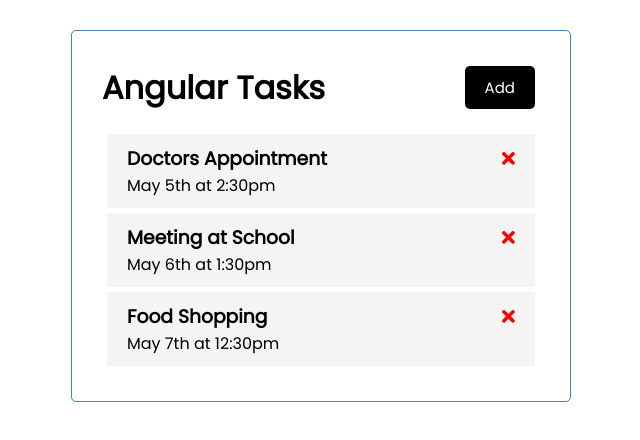
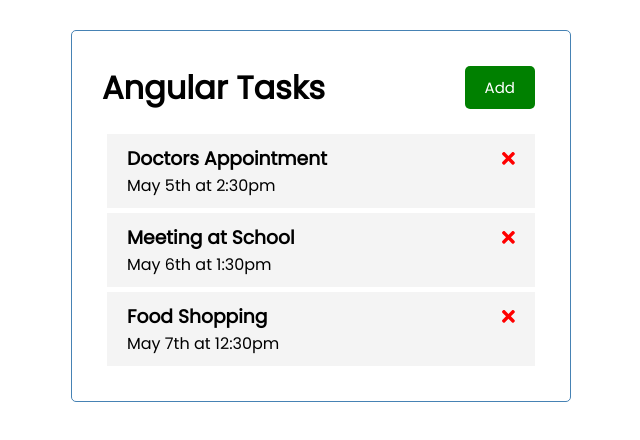
Before and after one commit to nicholasmcconnell/angular-tasks, an Angular app: page / in a window 1280 px wide. Shown: the top 440 px of the page, without its empty margins (319-959 px from the left). Built offline with nearby package versions, Linux system fonts and the light colour scheme.

Commit message:
changed button color back to green

```diff
--- a/src/app/components/header/header.component.html
+++ b/src/app/components/header/header.component.html
@@ -1,7 +1,7 @@
 <header>
   <h1>{{ title }}</h1>
   <app-button
-    color="greenng add @fortawesome/angular-fontawesome@<version>"
+    color="green"
     text="Add"
     (btnClick)="toggleAddTask()"
   ></app-button>
```
